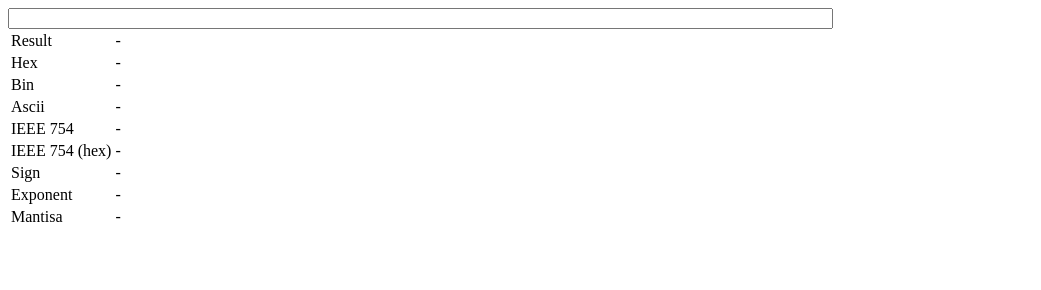
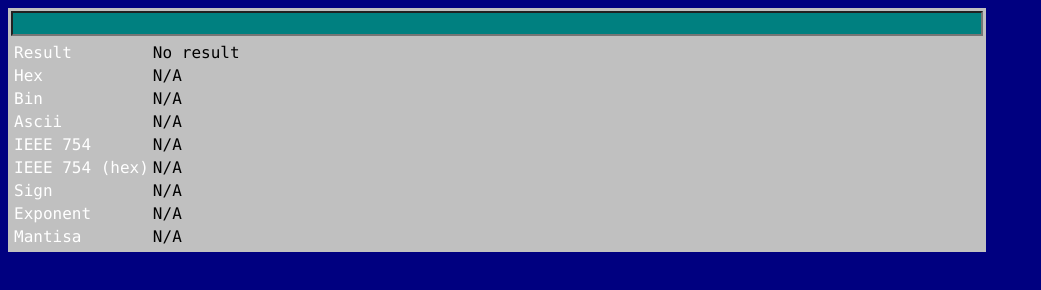
Before and after one commit to SergeyMakeev/ECalc, a plain HTML site: page index.html in a window 1280 px wide. Shown: the whole page, without its empty margins (0-1041 px from the left). Drawn offline with Linux system fonts and the light colour scheme.

Commit message:
Basic CSS styles

```diff
--- a/index.html
+++ b/index.html
@@ -15,6 +15,14 @@ math.config({ number: 'BigNumber', precision: 128 });
 function log_message(txt) {
     console.log(txt);
 }
+
+function init() {
+
+    var text_input = document.getElementById("text_input");
+    onKeyPress(text_input);
+
+}
+
 
 function formatBinary(v) {
 
@@ -299,64 +307,110 @@ function onKeyPress(element) {
     }
 }
 
+
+
 </script>
 
 
 <style type="text/css" media="screen">
 
+body {
+    background-color: #000080;
+    font-family: 'Monaco', 'Menlo', 'Ubuntu Mono', 'Consolas', 'source-code-pro', monospace;
+	font-size: 16px;
+    color: #ffff00;
+	font-style: normal;
+    font-variant: normal;
+}
+
+input{
+    background-color: #008080;
+    font-family: 'Monaco', 'Menlo', 'Ubuntu Mono', 'Consolas', 'source-code-pro', monospace;
+	font-size: 16px;
+    color: #c0c0c0;
+	font-style: normal;
+    font-variant: normal;
+}
+
+table {
+    background-color: #c0c0c0;
+    color: #000000;
+}
+
+.white {
+    color: #ffffff;
+}
+
 .odd {
-   color: #000090;
+   color: #000000;
 }
 
 .even {
-   color: #0000ff;
+   color: #505050;
 }
 
 
 </style>
 
-<body>
-<input type="text" size="100" oninput="onKeyPress(this)">
-<br>
+<body onload="init();">
+
+<div>
+
 
     <table>
             <tr>
-        <td>Result</td>
+                <td>
+                    <input id=text_input type="text" size="100" oninput="onKeyPress(this)">
+                </td>
+            </tr>
+            <tr>
+                <td>
+
+                    <table>
+                        <tr>
+                            <td><span class="white">Result</span></td>
                             <td id=dec_out>-</td>
                         </tr>
                         <tr>
-        <td>Hex</td>
+                            <td><span class="white">Hex</span></td>
                             <td id=hex_out>-</td>
                         </tr>
                         <tr>
-        <td>Bin</td>
+                            <td><span class="white">Bin</span></td>
                             <td id=bin_out>-</td>
                         </tr>
                         <tr>
-        <td>Ascii</td>
+                            <td><span class="white">Ascii</span></td>
                             <td id=ascii_out>-</td>
                         </tr>
                         <tr>
-        <td>IEEE 754</td>
+                            <td><span class="white">IEEE 754</span></td>
                             <td id=ieee_out_f>-</td>
                         </tr>
                         <tr>
-        <td>IEEE 754 (hex)</td>
+                            <td><span class="white">IEEE 754 (hex)</span></td>
                             <td id=ieee_out>-</td>
                         </tr>
                         <tr>
-        <td>Sign</td>
+                            <td><span class="white">Sign</span></td>
                             <td id=ieee_out_s>-</td>
                         </tr>
                         <tr>
-        <td>Exponent</td>
+                            <td><span class="white">Exponent</span></td>
                             <td id=ieee_out_e>-</td>
                         </tr>
                         <tr>
-        <td>Mantisa</td>
+                            <td><span class="white">Mantisa</span></td>
                             <td id=ieee_out_m>-</td>
                         </tr>
                     </table>
 
+                </td>
+            </tr>
+        </table>
+
+
+</div>
+
 </body>
 </html>
```
Lines whose indentation alone changed are shown as unchanged.
